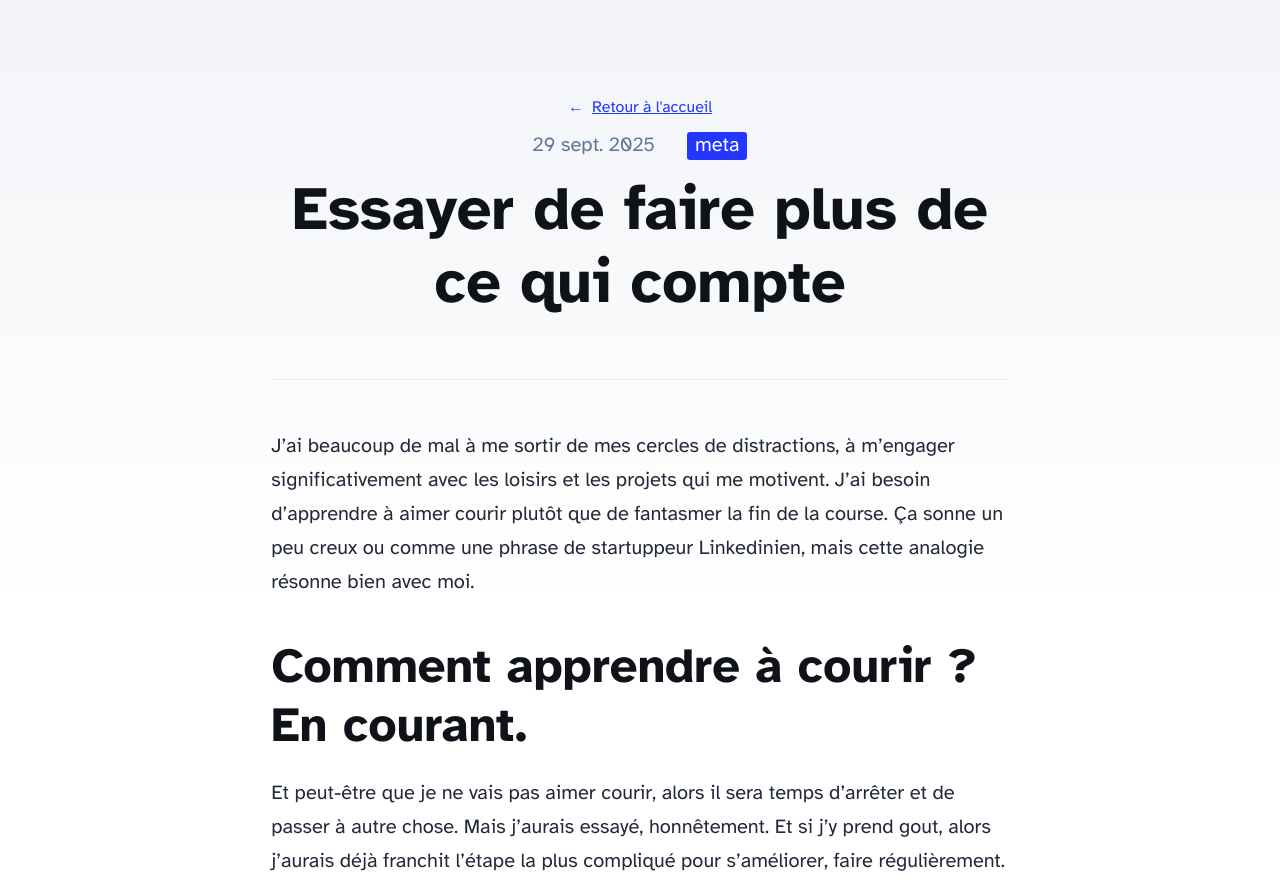
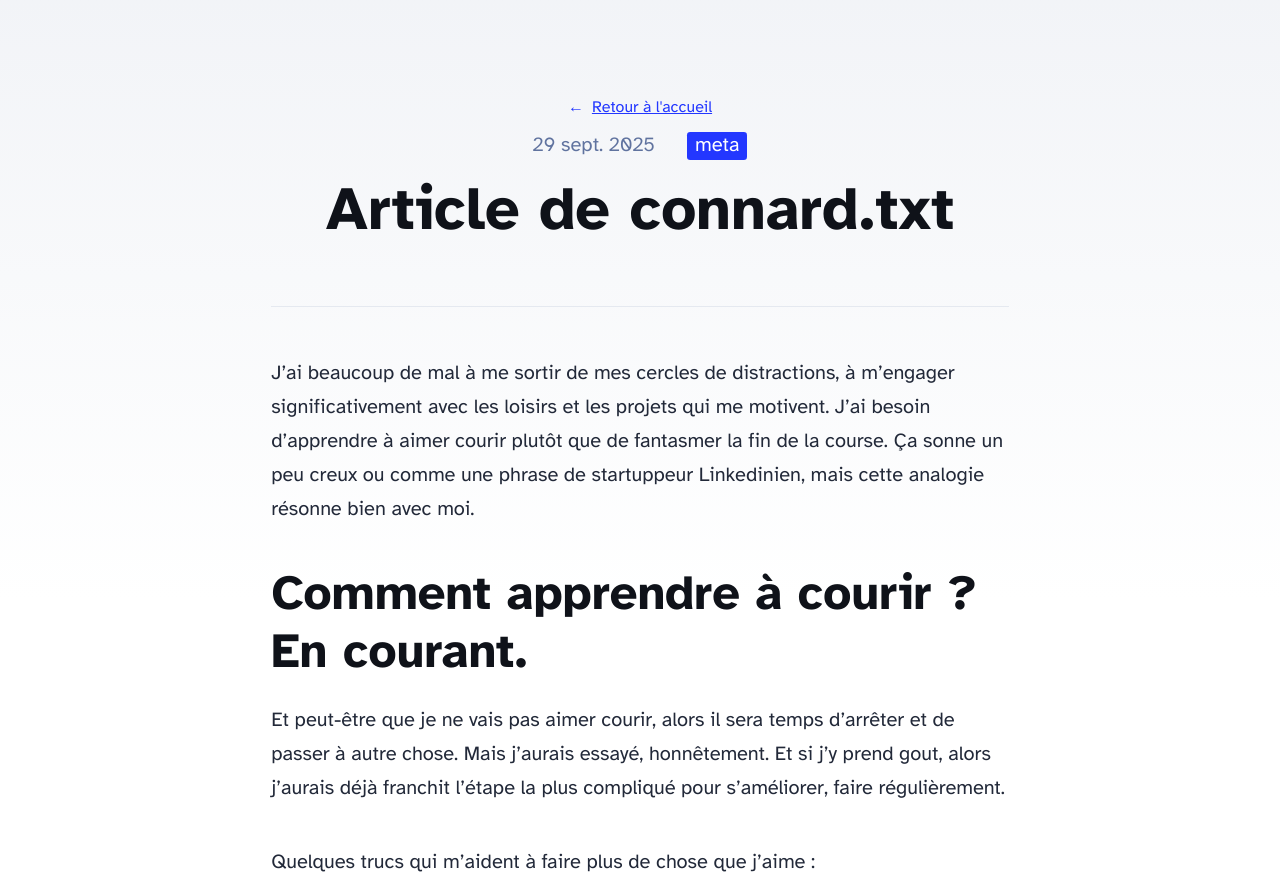
Before and after one commit to Nikoti9510/Marmoneur_v2, an Astro site: page /blog/ecrire-et-engager in a window 1280 px wide. Shown: the top 883 px of the page. Built offline with nearby package versions, Linux system fonts and the light colour scheme; Astro itself is replaced by a stand-in of ours; some packages are replaced by stand-ins of ours.

Commit message:
Update ecrire-et-engager.md

```diff
--- a/src/content/blog/ecrire-et-engager.md
+++ b/src/content/blog/ecrire-et-engager.md
@@ -1,5 +1,5 @@
 ---
-title: "Essayer de faire plus de ce qui compte"
+title: "Article de connard.txt"
 description: "Comment sortir des cercles de distractions et engager  plus significativement avec les loisirs et projets qui me motivent ? Apprendre à aimer courir plutôt que de fantasmer la fin de la course."
 pubDate: '2025-09-29'
 tags: ["meta"]
```
